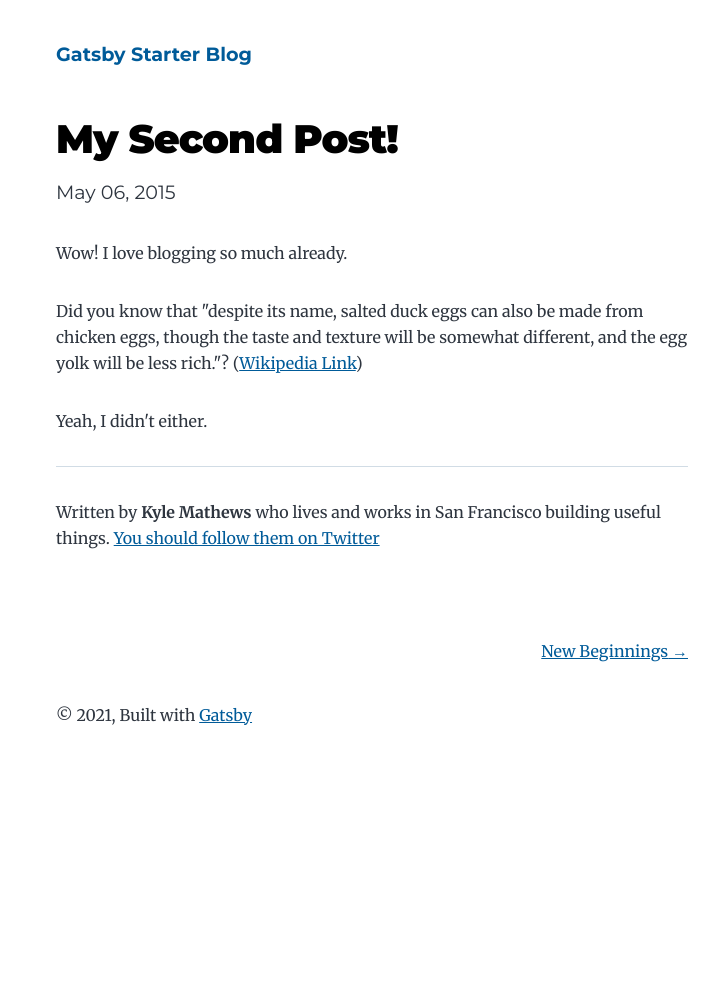
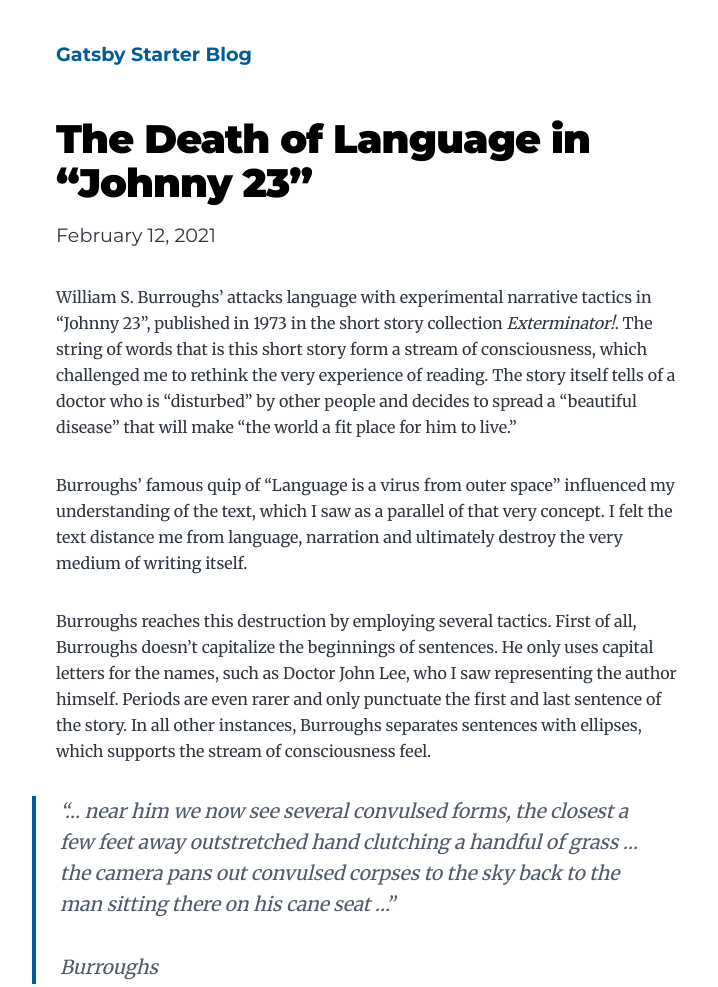
Before and after one commit to ykalashn/emilebulut.com-v2.0, a Gatsby site: page /my-second-post/ in a window 1280 px wide. Shown: the top 987 px of the page, without its empty margins (268-986 px from the left). Before the commit the page ends 800 px from the top, so only its background shows below. Built offline with nearby package versions, Linux system fonts and the light colour scheme; Gatsby itself is replaced by a stand-in of ours.

Commit message:
Update Blog “my-second-post/index”

```diff
--- a/content/blog/my-second-post/index.md
+++ b/content/blog/my-second-post/index.md
@@ -1,13 +1,27 @@
 ---
-title: My Second Post!
-date: "2015-05-06T23:46:37.121Z"
+title: The Death of Language in “Johnny 23”
+date: 2021-02-12T08:30:00.000Z
+description: Language is dead — long live language!
+image: the-death-of-language-in-“johnny-23”.jpg
 ---
+William S. Burroughs’ attacks language with experimental narrative tactics in “Johnny 23”, published in 1973 in the short story collection *Exterminator!*. The string of words that is this short story form a stream of consciousness, which challenged me to rethink the very experience of reading. The story itself tells of a doctor who is “disturbed” by other people and decides to spread a “beautiful disease” that will make “the world a fit place for him to live.”
 
-Wow! I love blogging so much already.
+Burroughs’ famous quip of “Language is a virus from outer space” influenced my understanding of the text, which I saw as a parallel of that very concept. I felt the text distance me from language, narration and ultimately destroy the very medium of writing itself.
 
-Did you know that "despite its name, salted duck eggs can also be made from
-chicken eggs, though the taste and texture will be somewhat different, and the
-egg yolk will be less rich."?
-([Wikipedia Link](https://en.wikipedia.org/wiki/Salted_duck_egg))
+Burroughs reaches this destruction by employing several tactics. First of all, Burroughs doesn’t capitalize the beginnings of sentences. He only uses capital letters for the names, such as Doctor John Lee, who I saw representing the author himself. Periods are even rarer and only punctuate the first and last sentence of the story. In all other instances, Burroughs separates sentences with ellipses, which supports the stream of consciousness feel.
 
-Yeah, I didn't either.
+> “… near him we now see several convulsed forms, the closest a few feet away outstretched hand clutching a handful of grass … the camera pans out convulsed corpses to the sky back to the man sitting there on his cane seat …”
+>
+> Burroughs
+
+The above passage from the text reveals more of Burroughs’ tactics. With the use of “we now see” Burroughs co-opts the reader into an experiencing subject within the story. Thus breaking the fourth wall makes the reader more aware of their role as the story’s interpreter.
+
+Referencing “the camera pans out” is also an off-putting choice because it reminds me of reading a film director’s dictations. My classmates have told me that my prose has a cinematic feel, which doesn’t surprise me because I think of stories visually. However, I have never written about a camera panning out in a short story because that would be like writing (read this part slower) after a vital part of a story. It is simply not done, and by doing it here, Burroughs continues his relentless attack on language.
+
+“Johnny 23” is the name that the main character gives to the cure that will “remove from the planet hostile alien forces manifesting themselves through other people.” This infection has made them unbearable to our author/main character Lee who cures them by converting them to “the human condition.” Doctor Lee does not mean “Johnny 23” to kill all humans but rather make the world peaceful “by turning everyone into himself.” However, due to a “miscalculation,” everyone but the Doctor ends up dead.
+
+I understand this to mean that for language—the unrealness of human communication—to die, people must accept their mortality. Perhaps the author sees the corrupting fear of death as a parallel to language, which also tries to outlive individual human beings. Then by destroying language, the author liberates us, the readers, like how Doctor John Lee cures other humans with “Johnny 23”. Thus, for humans to be free, language must die.
+
+★★★★☆
+
+A must-read for those who seek the limits of language.
```
Also changed, not shown: content/blog/my-second-post/the-death-of-language-in-“johnny-23”.jpg (added).
